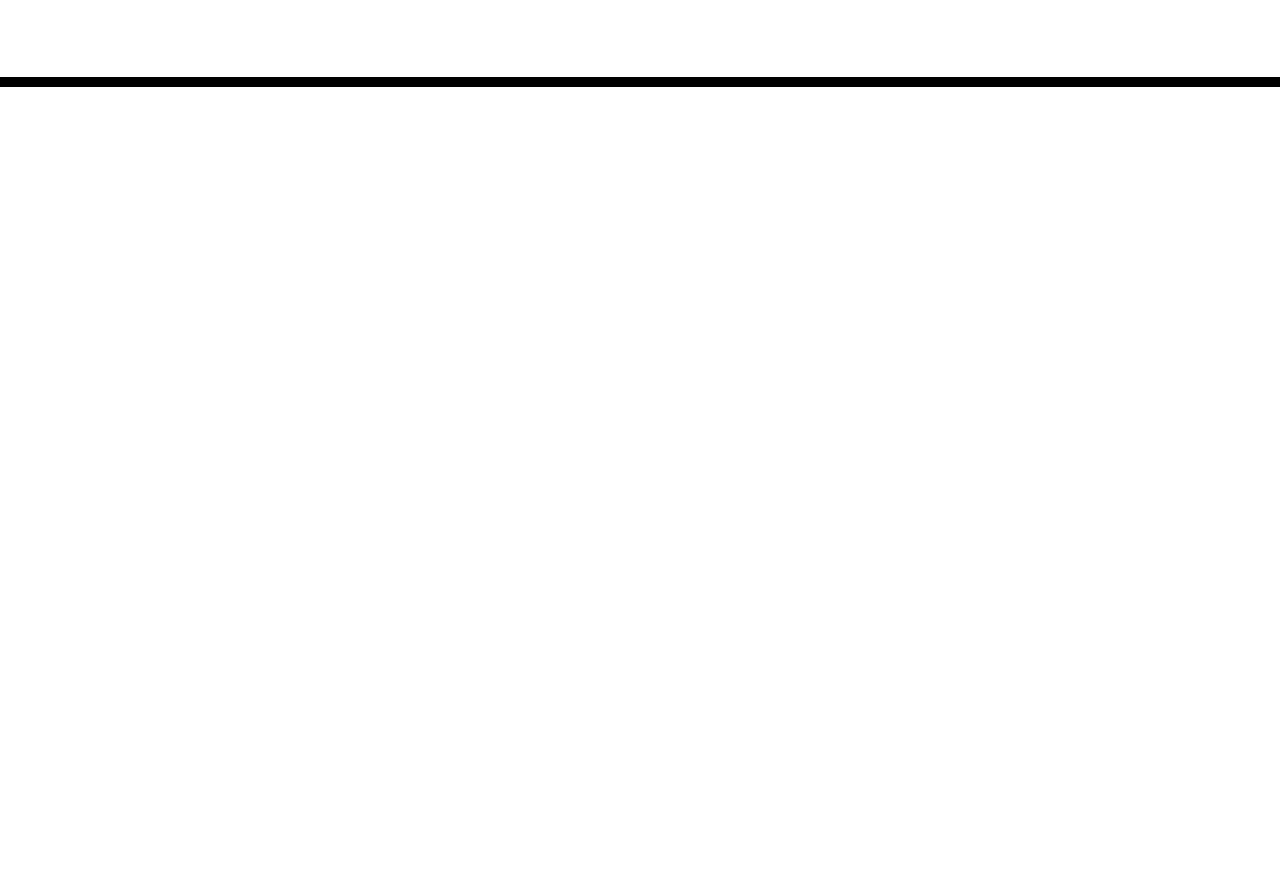
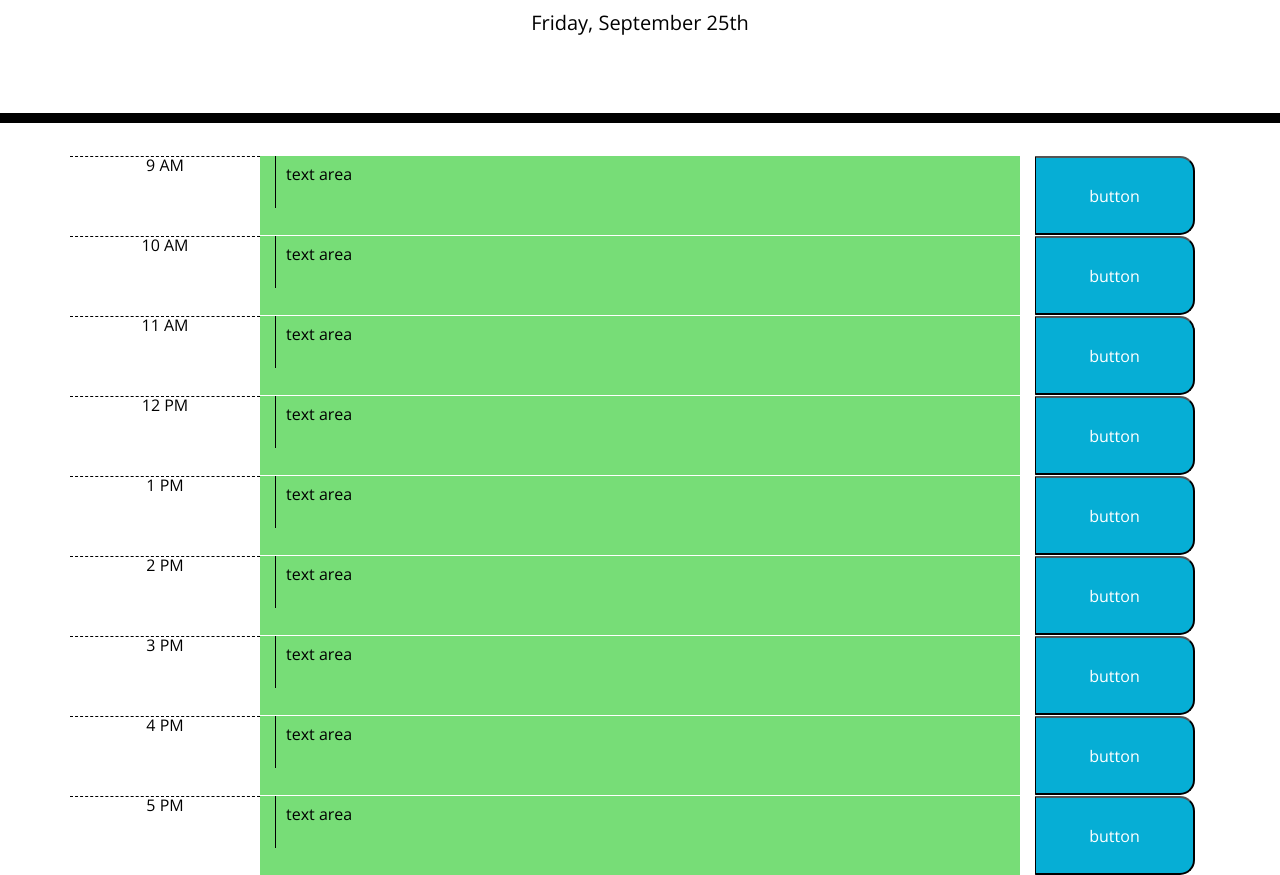
Before and after one commit to jsp117/Work-Day-Scheduler, a plain HTML site: page index.html in a window 1280 px wide. Shown: the part 181-1056 px from the top of the page. Before the commit the page ends 800 px from the top, so only its background shows below. Drawn offline with nearby package versions, Linux system fonts and the light colour scheme.

Commit message:
Add rows/columns to html, fix styling, add date tracker js, add loop to add classes based on time

```diff
--- a/index.html
+++ b/index.html
@@ -1,23 +1,14 @@
 <!DOCTYPE html>
 <html lang="en">
+
 <head>
   <meta charset="UTF-8" />
   <meta name="viewport" content="width=device-width, initial-scale=1.0" />
   <meta http-equiv="X-UA-Compatible" content="ie=edge" />
-    <link
-      rel="stylesheet"
-      href="https://stackpath.bootstrapcdn.com/bootstrap/4.3.1/css/bootstrap.min.css"
-    />
-    <link
-      rel="stylesheet"
-      href="https://use.fontawesome.com/releases/v5.8.1/css/all.css"
-      integrity="sha384-50oBUHEmvpQ+1lW4y57PTFmhCaXp0ML5d60M1M7uH2+nqUivzIebhndOJK28anvf"
-      crossorigin="anonymous"
-    />
-    <link
-      href="https://fonts.googleapis.com/css?family=Open+Sans&display=swap"
-      rel="stylesheet"
-    />
+  <link rel="stylesheet" href="https://stackpath.bootstrapcdn.com/bootstrap/4.3.1/css/bootstrap.min.css" />
+  <link rel="stylesheet" href="https://use.fontawesome.com/releases/v5.8.1/css/all.css"
+    integrity="sha384-50oBUHEmvpQ+1lW4y57PTFmhCaXp0ML5d60M1M7uH2+nqUivzIebhndOJK28anvf" crossorigin="anonymous" />
+  <link href="https://fonts.googleapis.com/css?family=Open+Sans&display=swap" rel="stylesheet" />
   <link rel="stylesheet" href="style.css" />
   <title>Work Day Scheduler</title>
 </head>
@@ -29,10 +20,72 @@
     <p id="currentDay" class="lead"></p>
   </header>
   <div class="container">
+    <div class="time-block">
+
       <!-- Timeblocks go here -->
+
+      <div class="row">
+        <div class="col-lg-2 hour">9 AM</div>
+        <div id="09" class="col-lg-8"><textarea>text area</textarea></div>
+        <div class="col-lg-2"><button class="saveBtn">button</button></div>
       </div>
 
+      <div class="row">
+        <div class="col-lg-2 hour">10 AM</div>
+        <div id="10" class="col-lg-8"><textarea>text area</textarea></div>
+        <div class="col-lg-2"><button class="saveBtn">button</button></div>
+      </div>
+
+      <div class="row">
+        <div class="col-lg-2 hour">11 AM</div>
+        <div id="11" class="col-lg-8"><textarea>text area</textarea></div>
+        <div class="col-lg-2"><button class="saveBtn">button</button></div>
+      </div>
+
+      <div class="row">
+        <div class="col-lg-2 hour">12 PM</div>
+        <div id="12" class="col-lg-8"><textarea>text area</textarea></div>
+        <div class="col-lg-2"><button class="saveBtn">button</button></div>
+      </div>
+
+      <div class="row">
+        <div class="col-lg-2 hour">1 PM</div>
+        <div id="13" class="col-lg-8"><textarea>text area</textarea></div>
+        <div class="col-lg-2"><button class="saveBtn">button</button></div>
+      </div>
+
+      <div class="row">
+        <div class="col-lg-2 hour">2 PM</div>
+        <div id="14" class="col-lg-8"><textarea>text area</textarea></div>
+        <div class="col-lg-2"><button class="saveBtn">button</button></div>
+      </div>
+
+      <div class="row">
+        <div class="col-lg-2 hour">3 PM</div>
+        <div id="15" class="col-lg-8"><textarea>text area</textarea></div>
+        <div class="col-lg-2"><button class="saveBtn">button</button></div>
+      </div>
+
+      <div class="row">
+        <div class="col-lg-2 hour">4 PM</div>
+        <div id="16" class="col-lg-8"><textarea>text area</textarea></div>
+        <div class="col-lg-2"><button class="saveBtn">button</button></div>
+      </div>
+
+      <div class="row">
+        <div class="col-lg-2 hour">5 PM</div>
+        <div id="17" class="col-lg-8"><textarea>text area</textarea></div>
+        <div class="col-lg-2"><button class="saveBtn">button</button></div>
+      </div>
+
+    </div>
+  </div>
+
+  <!-- script calls -->
   <script src="https://code.jquery.com/jquery-3.4.1.min.js"></script>
   <script src="https://cdnjs.cloudflare.com/ajax/libs/moment.js/2.24.0/moment.min.js"></script>
+  <script src="./script.js"></script>
+
 </body>
+
 </html>
--- /dev/null
+++ b/script.js
@@ -0,0 +1,28 @@
+const textAreas = $(".col-lg-8");
+
+
+// display current date
+$("#currentDay").text(moment().format("dddd, MMMM Do"));
+
+// track hour in 24 hour time
+var currentHour = moment().format('H');
+
+console.log("Current Hour = " + currentHour);
+
+
+
+
+// add past, present, future class depending on time
+for (var i = 0; i < textAreas.length; i++) {
+    if (textAreas[i].id == currentHour) {
+        $(textAreas[i]).addClass("present");
+    }
+    else if (textAreas[i].id > currentHour) {
+        $(textAreas[i]).addClass("future");
+    }
+    else if (textAreas[i].id < currentHour) {
+        $(textAreas[i]).addClass("past");
+    }
+    console.log(textAreas[i].id);
+
+}
--- a/style.css
+++ b/style.css
@@ -11,6 +11,7 @@ textarea{
   color: #000000;
   border-left: 1px solid black;
   padding: 10px;
+  width: 100%;
 }
 
 .jumbotron {
@@ -63,6 +64,8 @@ textarea{
   border-bottom-right-radius: 15px;
   background-color: #06AED5;
   color: white;
+  width: 100%;
+  height: 100%;
 }
 
 .saveBtn i:hover {
```
Lines whose indentation alone changed are shown as unchanged.
